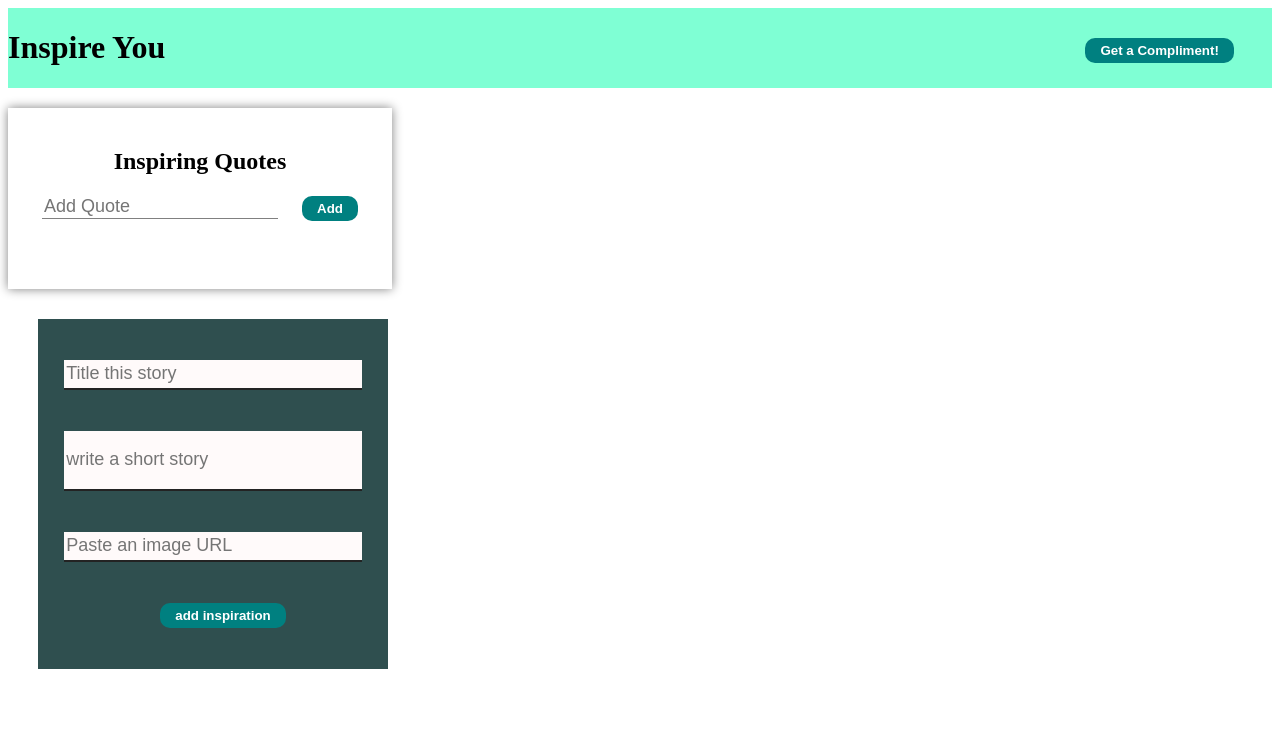
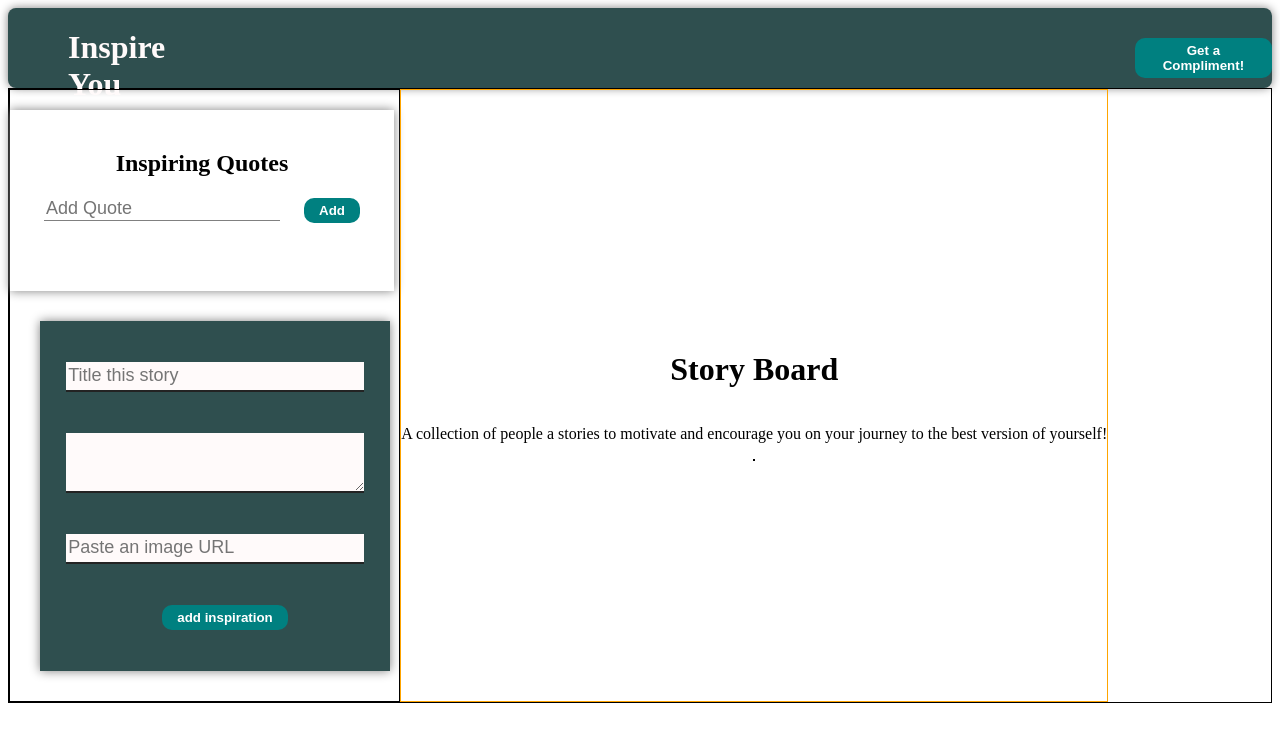
Before and after one commit to JoyMazhangara/capstone1, a website: page client/index.html in a window 1280 px wide. Drawn offline with nearby package versions, Linux system fonts and the light colour scheme; no server answers.

Commit message:
about to add finishing touches

```diff
--- a/client/index.html
+++ b/client/index.html
@@ -25,6 +25,8 @@
             })
         };
     </script>
+<main>
+<div id="main-left">
     <article>
         <h1>Inspiring Quotes</h1>
         <section>
@@ -37,27 +39,35 @@
         <aside id="message"></aside>
     </article>
 
+    <!-- INSPIRATIONAL CARDS HTML -->
 
 
-    <main>
-    <form>
+    <form id="inspo-form">
         <input
            type='text'
            id="title"
            placeholder="Title this story"/>
-        <input
-           type='text'
+        <textarea
+           rows = "3"
            id="text"
-           placeholder='write a short story'/>
+           placeholder='write a short story'>
+        </textarea>
         <input
            type='text'
            id="img"
            placeholder='Paste an image URL'/>
         <button>add inspiration</button>
      </form>
+</div>
 
+      <div id="story-board">
+        <h1>Story Board</h1>
+        <p>A collection of people a stories to motivate
+           and encourage you on your journey to the best
+           version of yourself!
+        </p>
      <section id="inspos-container"></section>
-
+      </div>
      </main>
 
     <script src="./main.js"></script>
--- a/client/main.js
+++ b/client/main.js
@@ -33,8 +33,8 @@ function deleteQuote(event) {
 
 // INSPIRATIONAL CARDS CODE
 
-const inspoContainer = document.querySelector('#inpos-container')
-const form = document.querySelector('form')
+const inspoContainer = document.querySelector('#inspos-container')
+const form = document.querySelector('#inspo-form')
 
 
 
@@ -43,9 +43,9 @@ function createInspoCard(inspo) {
     inspoCard.classList.add('inspo-card')
 
     inspoCard.innerHTML = `<img alt='inspo cover image' src=${inspo.imageURL} class="inspo-cover-image"/>
-    <p class="title">${inspo.title}</p>
+    <p class="inspo-title">${inspo.title}</p>
     <div class="txt-container">
-        <p class="inspo-text">${inspo.text} days</p>
+        <p class="inspo-text">${inspo.text}</p>
     </div>
     <button onclick="deleteInspo(${inspo.id})">delete</button>
     `
@@ -63,11 +63,9 @@ function displayInspos(arr) {
     }
 }
 
-const inspoCallback = (res) => {
-    {inspos = res.data}
-    console.log(res)
-    displayInspos(inspos)
-}
+const inspoCallback = ({data: inspos}) => displayInspos(inspos)
+
+
 const errCallback = err => console.log(err)
 
 const getAllInspos = () => axios.get(baseURL).then(inspoCallback).catch(errCallback)
@@ -87,7 +85,7 @@ function submitHandler(e) {
         text: text.value,
         imageURL: imageURL.value
     }
-
+    console.log("in handler", bodyObj)
     axios.post(baseURL, bodyObj)
     .then(res => {
         let insposArr = res.data
@@ -101,21 +99,6 @@ function submitHandler(e) {
     imageURL.value = ''
 }
 
-// function createInspoCard(inspo) {
-//     const inspoCard = document.createElement('div')
-//     inspoCard.classList.add('inspo-card')
-
-//     inspoCard.innerHTML = `<img alt='inspo cover image' src=${inspo.imageURL} class="inspo-cover-image"/>
-//     <p class="title">${inspo.title}</p>
-//     <div class="txt-container">
-//         <p class="inspo-text">${inspo.text} days</p>
-//     </div>
-//     <button onclick="deleteInspo(${inspo.id})">delete</button>
-//     `
-
-
-//     inspoContainer.appendChild(inspoCard)
-// }
 
 
 form.addEventListener('submit', submitHandler)
--- a/client/styles.css
+++ b/client/styles.css
@@ -1,12 +1,20 @@
 header {
     height: 80px;
     display: flex;
-    background-color: aquamarine;
+    background-color: rgb(47, 79, 79);
+    box-shadow: 0px 0px 10px gray;
+    border-radius: 8px;
+}
+
+header > h1 {
+  margin-left: 60px;
+  color: snow;
 }
 
 header > div {
   margin-top: 30px;
   margin-left: 900px;
+  position: relative;
 }
 
 * {
@@ -57,7 +65,7 @@ button {
 /* INSPO CARDS CSS */
 
 
-main > form {
+#inspo-form {
   width: 350px;
   height: 350px;
   background-color: darkslategray;
@@ -67,36 +75,45 @@ main > form {
   justify-content: space-evenly;
   align-items: center;
   margin: 30px;
+  box-shadow: 0px 0px 10px gray;
 }
 
-  /* button {
-    background-color: #c59a4a;
-    width: 75px;
-    height: 25px;
-    color: snow;
-    border: none;
-    margin: 5px;
-  }  */
+main {
+  display: flex;
+  flex-direction: row;
+  border: 1px solid black;
+}
 
-  /* div > button {
-    background-color: #c59a4a;
-    width: 150px;
-    height: 25px;
-    color: snow;
-    border: none;
-    margin: 5px;
-  } */
+#main-left {
+  border: 1px solid black;
+  width: 31%;
+}
 
-  input[type='text'] {
+#inspos-container {
+  border: 1px solid black;
+
+}
+
+#story-board {
+  display: flex;
+  flex-direction: column;
+  align-items: center;
+  justify-content: center;
+  border: 1px solid orange;
+}
+
+
+input[type='text'] {
     width: 85%;
     height: 30px;
     border: none;
     border-bottom: 2px solid #232323;
     color: #232323;
     background-color: snow;
+
   }
 
-  input[id='text'] {
+  textarea[id='text'] {
     width: 85%;
     height: 60px;
     border: none;
@@ -140,16 +157,19 @@ main > form {
     border-radius: 12px;
     border-top-left-radius: 15px;
     border-top-right-radius: 15px;
+    box-shadow: 0px 0px 10px gray;
   }
 
   .inspo-title {
-    font-size: 18px;
+    font-size: 20px;
     margin: 5px 0;
+    font-weight: 900;
+    text-decoration: underline;
   }
 
   .inspo-text {
     font-size: 15px;
-    margin: 5px 0;
+    margin: 5px 15px;
   }
 
   .txt-container {
--- a/server/controller.js
+++ b/server/controller.js
@@ -4,6 +4,7 @@ let globalId = 4;
 module.exports = {
 
     getInspos: (req,res) => {
+
         res.status(200).send(inspos);
     },
 
```
Also changed, not shown: server/db.json (+12 -9 lines).
